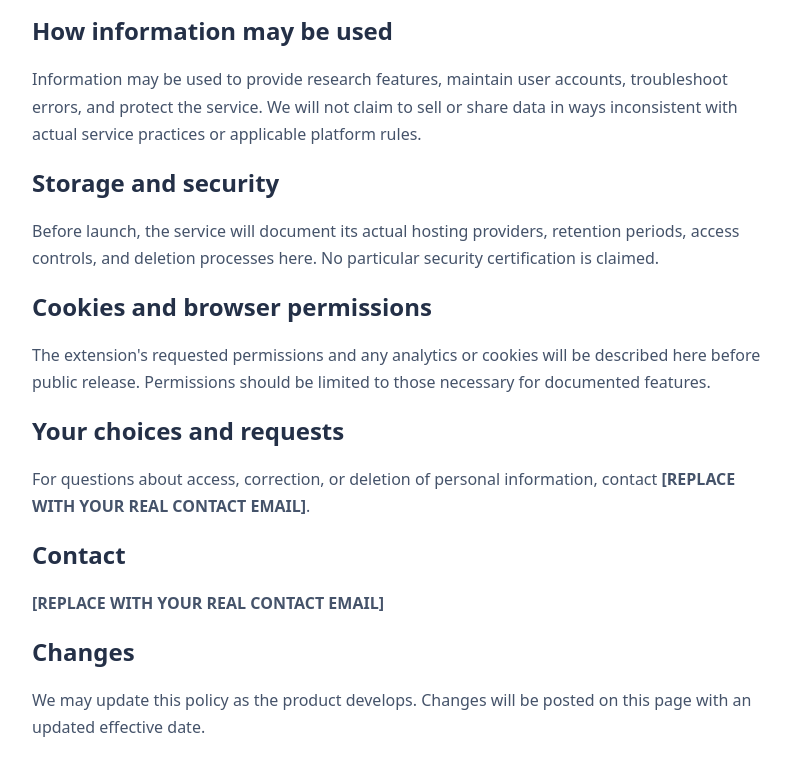
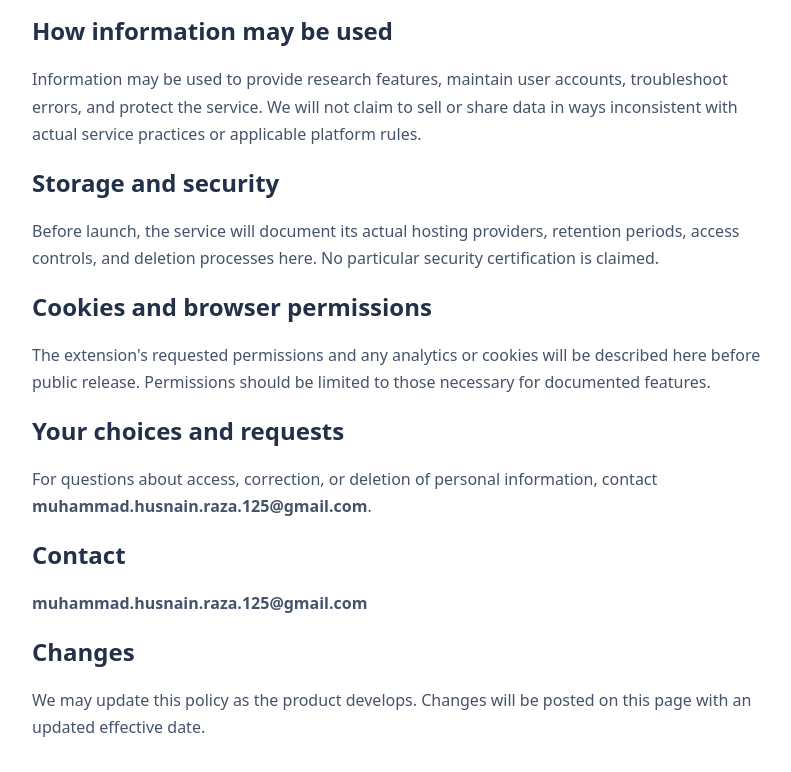
Before and after one commit to RazaCodeAcademy/marketscope, a plain HTML site: page privacy.html in a window 1280 px wide. Shown: the part 600-1372 px from the top of the page, without its empty margins (240-1031 px from the left). Drawn offline with Linux system fonts and the light colour scheme.

Commit message:
Update privacy.html

```diff
--- a/privacy.html
+++ b/privacy.html
@@ -63,10 +63,9 @@
         <p>The extension's requested permissions and any analytics or cookies will be described here before public
             release. Permissions should be limited to those necessary for documented features.</p>
         <h2>Your choices and requests</h2>
-        <p>For questions about access, correction, or deletion of personal information, contact <strong>[REPLACE WITH
-                YOUR REAL CONTACT EMAIL]</strong>.</p>
+        <p>For questions about access, correction, or deletion of personal information, contact <strong>muhammad.husnain.raza.125@gmail.com</strong>.</p>
         <h2>Contact</h2>
-        <p><strong>[REPLACE WITH YOUR REAL CONTACT EMAIL]</strong></p>
+        <p><strong>muhammad.husnain.raza.125@gmail.com</strong></p>
         <h2>Changes</h2>
         <p>We may update this policy as the product develops. Changes will be posted on this page with an updated
             effective date.</p>
```
